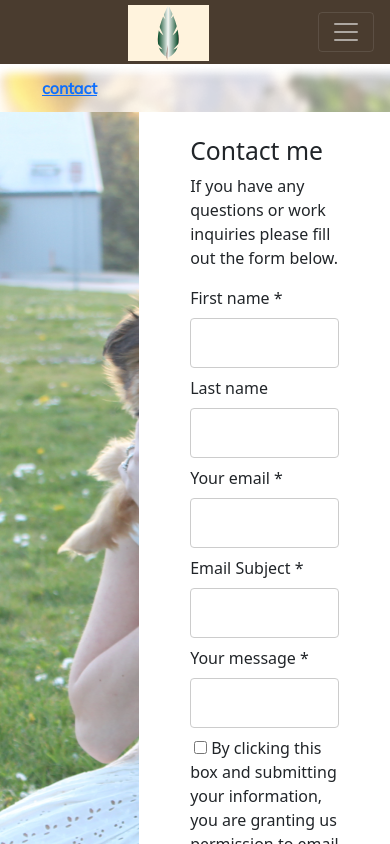
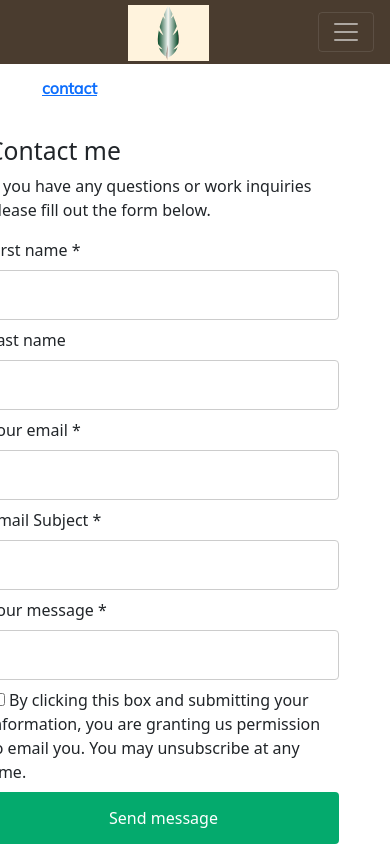
Before and after one commit to MrKeon/TheMethodDesigner, a React (Create React App) app: page /contact in a window 390 px wide. Shown: the top 844 px of the page. Built offline with nearby package versions, Linux system fonts and the light colour scheme.

Commit message:
added contact styleing for mobile.

```diff
--- a/src/components/Contact.css
+++ b/src/components/Contact.css
@@ -1,15 +1,5 @@
-.Contact {
-    background: url('./FlowerWallpaper.png') no-repeat;
-    background-size: cover;
-}
-
-.contactImage {
-    background: url('./ContactImage.png');
-    width: 487px;
-    height: 788px;
-}
-
-input[type=text], select {
+    input[type=text],
+    select {
         width: 100%;
         padding: 12px 20px;
         margin: 8px 0;
@@ -39,13 +29,6 @@ input[type=text], select {
         vertical-align: auto;
     }
 
-  .flower-container {
-      background: inherit;
-      display: flex;
-      align-items: center;
-      justify-content: center;
-  }
-
     .error {
         color: red;
         margin-top: 0px;
@@ -58,3 +41,27 @@ input[type=text], select {
     [type=checkbox] {
         margin: 4px;
     }
+
+    @media screen and (min-width: 768px) {
+        .Contact {
+            background: url('./FlowerWallpaper.png') no-repeat;
+            background-size: cover;
+        }
+        .contactImage {
+            background: url('./ContactImage.png');
+            width: 487px;
+            height: 788px;
+        }
+        .flower-container {
+            background: inherit;
+            display: flex;
+            align-items: center;
+            justify-content: center;
+        }
+    }
+
+    @media screen and (max-width: 767px) {
+        .contact-form {
+            padding-left: 65px;
+        }
+    }
```
Lines whose indentation alone changed are shown as unchanged.
